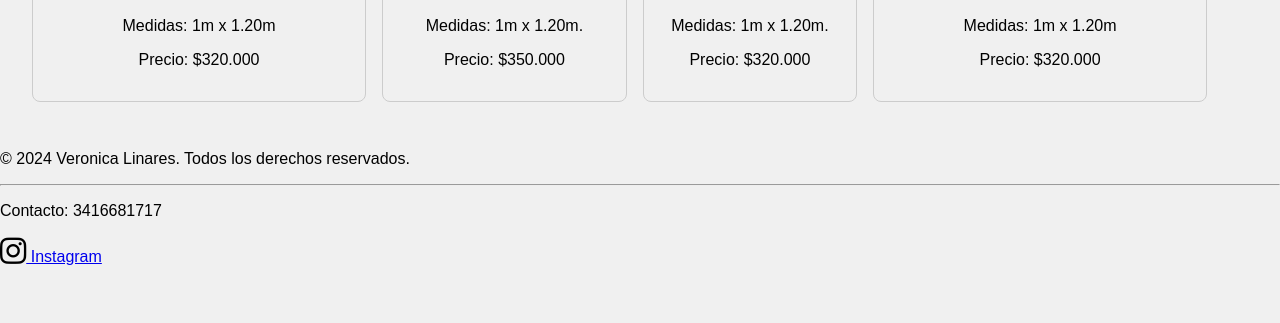
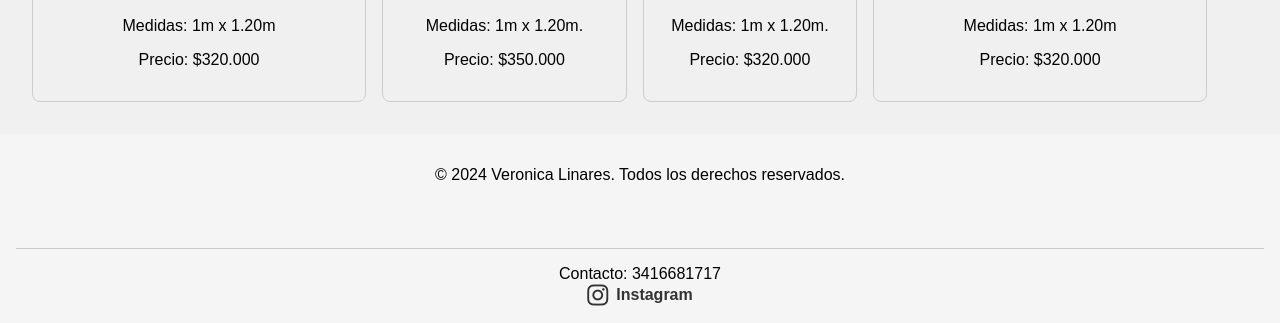
Before and after one commit to clarabur/veronicaarte, a plain HTML site: page index.html in a window 1280 px wide. Shown: the part 1171-1494 px from the top of the page. Before the commit the page ends 1437 px from the top, so only its background shows below. Drawn offline with Linux system fonts and the light colour scheme.

Commit message:
Update index.css

```diff
--- a/index.css
+++ b/index.css
@@ -101,18 +101,37 @@ main {
     cursor: pointer;
 }
 
-footer p {
+footer {
+    background-color: #f5f5f5; /* Color de fondo ligeramente más oscuro que el resto de la página */
+    padding: 1rem;
+    text-align: center;
+}
+
+.divider {
+    border: 0;
+    border-top: 1px solid #ccc; /* Raya fina */
+    margin: 1rem 0; /* Espaciado arriba y abajo */
+}
+
+.contact-info {
+    font-size: 1rem;
+}
+
+.contact-info a {
+    text-decoration: none;
+    color: #333;
+    font-weight: bold;
     display: flex;
     align-items: center;
-    gap: 10px; /* Espacio entre el ícono y el texto */
+    justify-content: center;
+    gap: 8px; /* Espacio entre el ícono y el texto */
 }
 
-footer i {
-    font-size: 30px; /* Ajusta el tamaño del ícono */
-    color: #000; /* Cambia el color del ícono */
+.contact-info i {
+    font-size: 24px; /* Tamaño del ícono */
+    color: #333; /* Color del ícono */
 }
 
-footer span {
-    font-size: 18px; /* Ajusta el tamaño del texto */
-    margin-left: 10px; /* Espacio entre el ícono y el texto de contacto */
+.contact-info p {
+    margin: 0; /* Elimina el margen por defecto del párrafo */
 }
```
